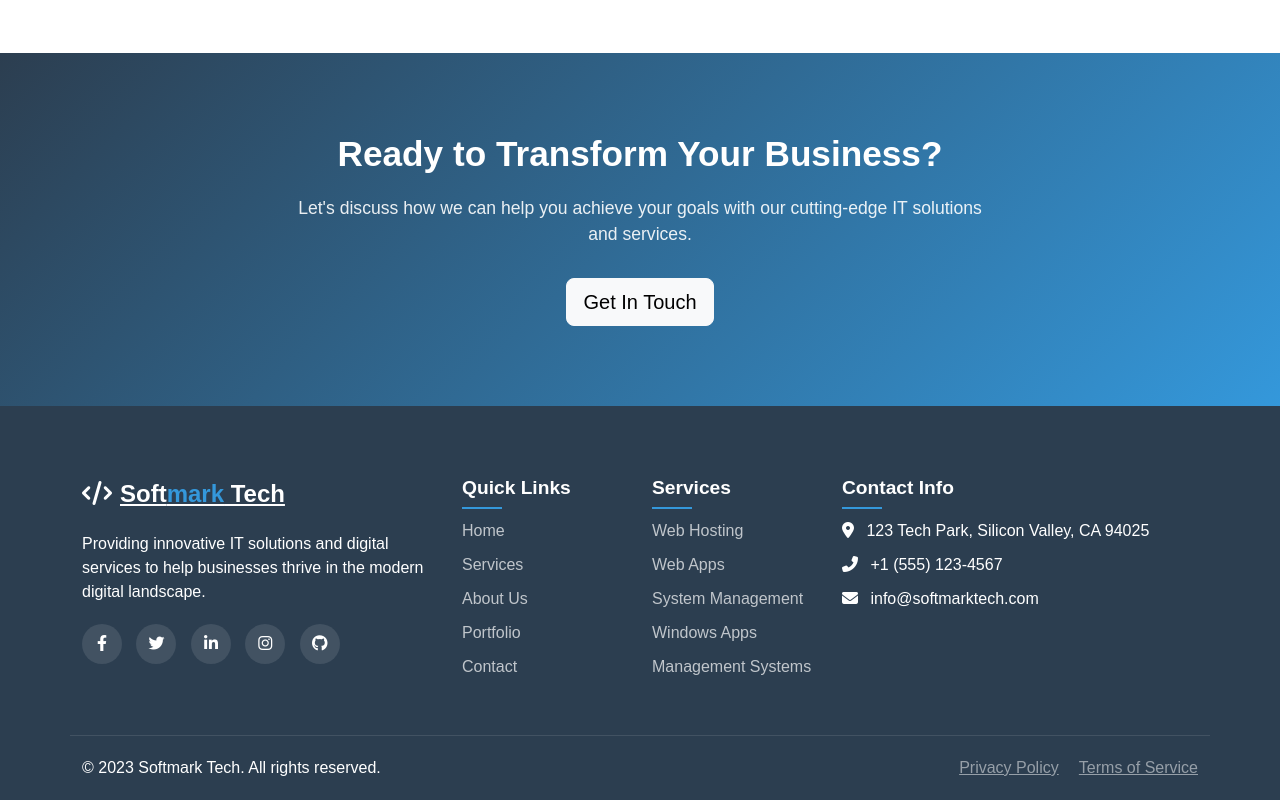
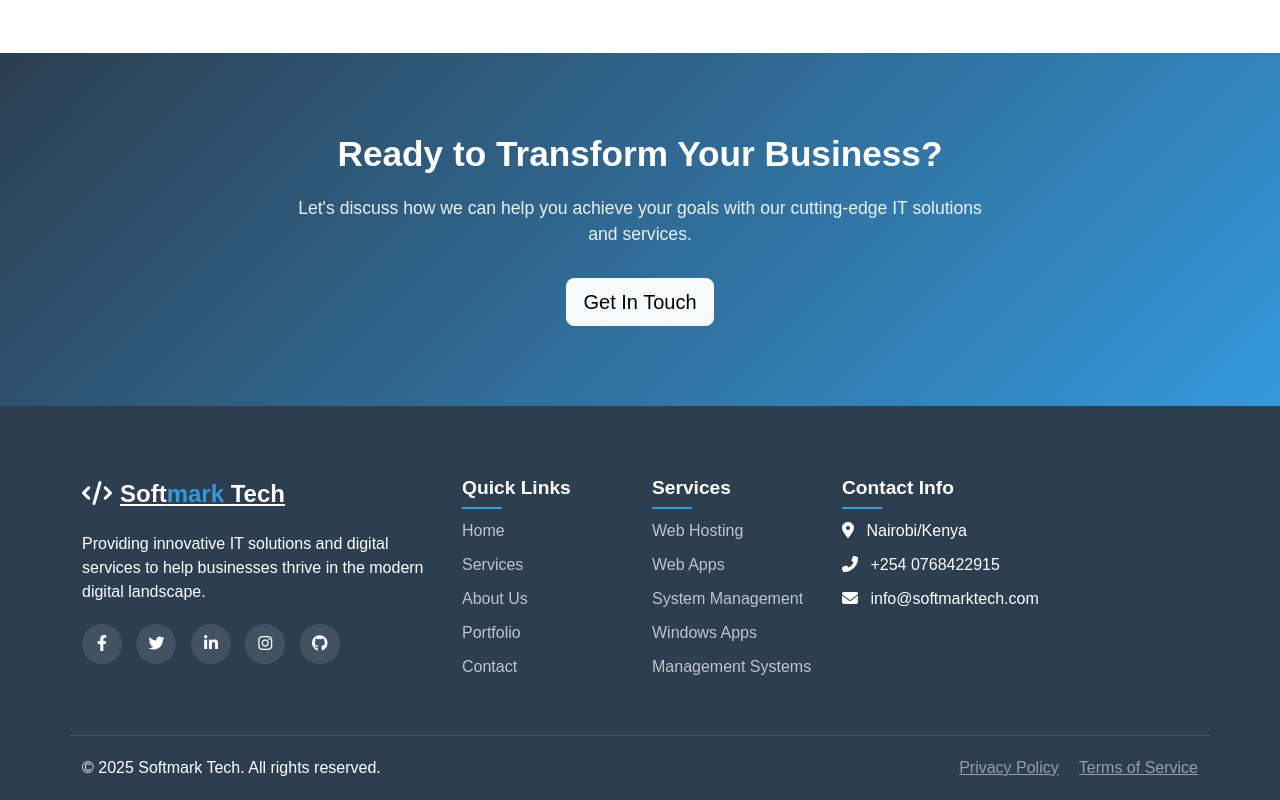
Before and after one commit to francisjoel45/softmark-tech, a plain HTML site: page index.html in a window 1280 px wide. Shown: the part 2686-3486 px from the top of the page. Drawn offline with nearby package versions, Linux system fonts and the light colour scheme.

Commit message:
index.html

```diff
--- a/index.html
+++ b/index.html
@@ -677,8 +677,8 @@
                     <div class="footer-links">
                         <h5>Contact Info</h5>
                         <ul>
-                            <li><i class="fas fa-map-marker-alt me-2"></i> 123 Tech Park, Silicon Valley, CA 94025</li>
-                            <li><i class="fas fa-phone-alt me-2"></i> +1 (555) 123-4567</li>
+                            <li><i class="fas fa-map-marker-alt me-2"></i> Nairobi/Kenya</li>
+                            <li><i class="fas fa-phone-alt me-2"></i> +254 0768422915</li>
                             <li><i class="fas fa-envelope me-2"></i> info@softmarktech.com</li>
                         </ul>
                     </div>
@@ -686,7 +686,7 @@
             </div>
             <div class="row footer-bottom">
                 <div class="col-md-6 text-center text-md-start">
-                    <p class="mb-0">&copy; 2023 Softmark Tech. All rights reserved.</p>
+                    <p class="mb-0">&copy; 2025 Softmark Tech. All rights reserved.</p>
                 </div>
                 <div class="col-md-6 text-center text-md-end">
                     <p class="mb-0">
@@ -737,4 +737,5 @@
         });
     </script>
 </body>
+
 </html>
```
